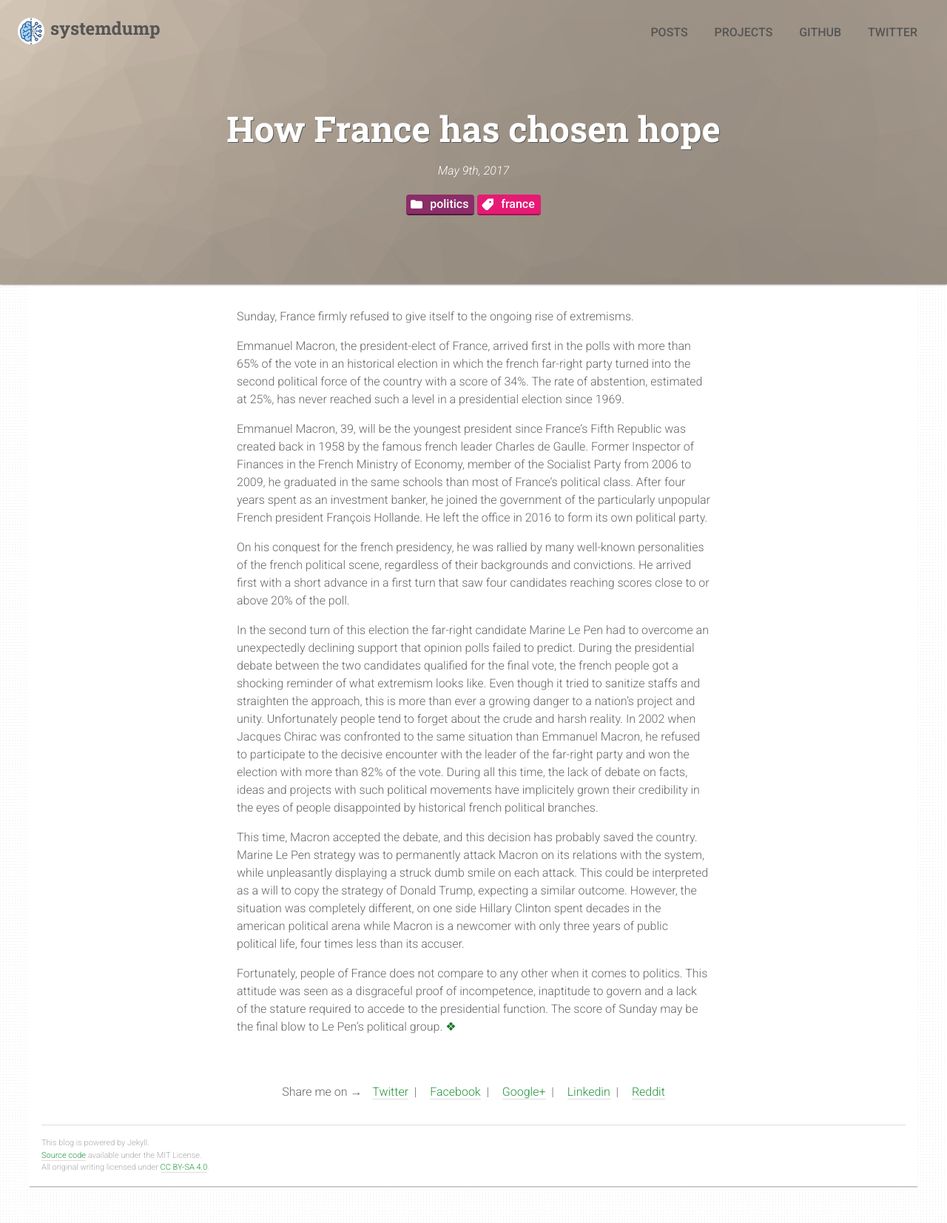
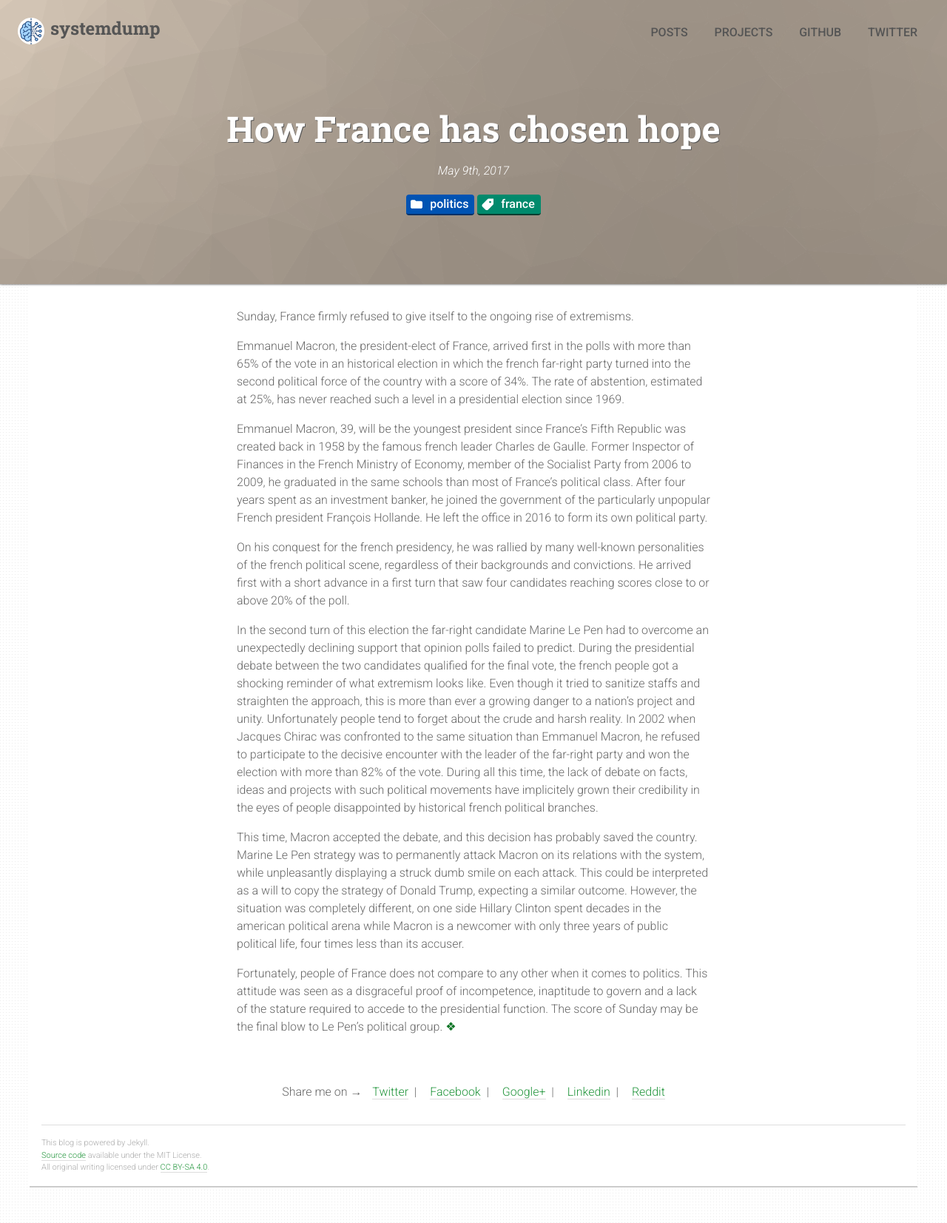
Before and after one commit to xlucas/xlucas.github.io, a Jekyll site: the page built from _posts/2017-05-09-france-hope.markdown, in a window 1280 px wide. Shown: the whole page at 74% size. Built offline with Jekyll 4.4.1, drawn with Linux system fonts in a browser that asks for light colours.

Commit message:
Update buttons style
Signed-off-by: Xavier Lucas <xavier.lucas.2@gmail.com>

```diff
--- a/_assets/css/_settings.scss
+++ b/_assets/css/_settings.scss
@@ -8,6 +8,6 @@ $solarized_base1: #93a1a1;
 $solarized_base2: #eee8d5;
 $solarized_base3: #fdf6e3;
 $solarized_yellow: #b58900;
-$button_category: hsl(322,51%,36%);
-$button_tag: hsl(333,80%,50%);
+$button_category: hsl(212,100%,35%);
+$button_tag: hsl(167,100%,27%);
 $button_comment: hsl(28,100%,50%);
```
